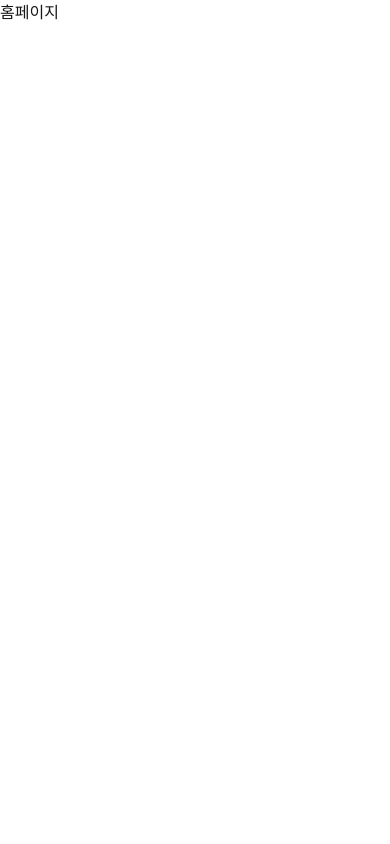
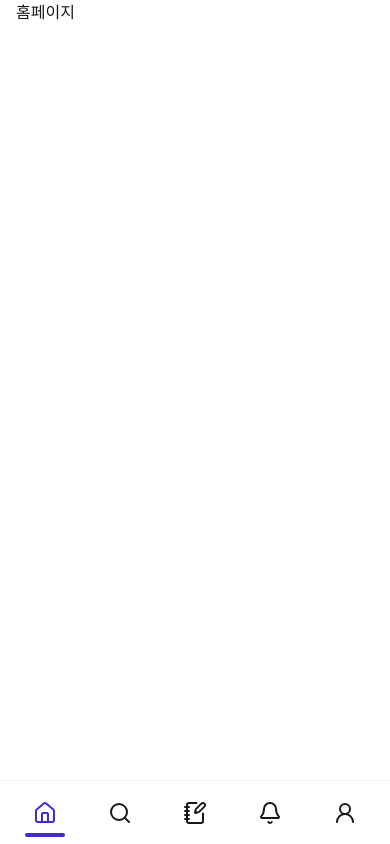
Before and after one commit to Teddy-Suh/deepdiview, a Next.js app: page / in a window 390 px wide. Built offline with nearby package versions, Linux system fonts and the light colour scheme.

Commit message:
✨ Feat: add BottomNav

```diff
--- a/package.json
+++ b/package.json
@@ -10,6 +10,7 @@
   },
   "dependencies": {
     "@tailwindcss/postcss": "^4.0.6",
+    "clsx": "^2.1.1",
     "lucide-react": "^0.475.0",
     "next": "15.1.7",
     "react": "^19.0.0",
--- a/src/app/layout.tsx
+++ b/src/app/layout.tsx
@@ -1,6 +1,7 @@
 import type { Metadata } from 'next'
 import './globals.css'
 import TopNav from '@/components/TopNav'
+import BottomNav from '@/components/BottomNav'
 
 export const metadata: Metadata = {
   title: 'Deepdiview',
@@ -14,10 +15,15 @@ export default function RootLayout({
   return (
     <html lang='ko'>
       <body>
-        <header>
-          <TopNav />
-        </header>
-        {children}
+        <div className='mx-auto max-w-[1440px] px-4 sm:px-6 lg:px-8'>
+          <header>
+            <TopNav />
+          </header>
+          <main>{children}</main>
+          <footer>
+            <BottomNav />
+          </footer>
+        </div>
       </body>
     </html>
   )
--- /dev/null
+++ b/src/components/BottomNav.tsx
@@ -0,0 +1,40 @@
+'use client'
+import { Bell, Home, NotebookPen, Search, UserRound } from 'lucide-react'
+import Link from 'next/link'
+import { usePathname } from 'next/navigation'
+import clsx from 'clsx'
+
+export default function BottomNav() {
+  const pathname = usePathname()
+  return (
+    <nav className='dock md:hidden'>
+      <Link href='/' className={clsx({ 'dock-active text-primary': pathname === '/' })}>
+        <Home />
+      </Link>
+      <Link
+        href='/search'
+        className={clsx({ 'dock-active text-primary': pathname.startsWith('/search') })}
+      >
+        <Search />
+      </Link>
+      <Link
+        href='/board'
+        className={clsx({ 'dock-active text-primary': pathname.startsWith('/board') })}
+      >
+        <NotebookPen />
+      </Link>
+      <Link
+        href='/notifications'
+        className={clsx({ 'dock-active text-primary': pathname.startsWith('/notifications') })}
+      >
+        <Bell />
+      </Link>
+      <Link
+        href='/profile'
+        className={clsx({ 'dock-active text-primary': pathname.startsWith('/profile') })}
+      >
+        <UserRound />
+      </Link>
+    </nav>
+  )
+}
--- a/src/components/TopNav.tsx
+++ b/src/components/TopNav.tsx
@@ -4,10 +4,10 @@ import Link from 'next/link'
 
 export default function TopNav() {
   return (
-    <nav className='navbar hidden md:flex'>
+    <nav className='navbar hidden px-0 md:flex'>
       <div className='flex-1'>
         <Link
-          className='btn btn-ghost hover:text-primary hover:border-transparent hover:bg-transparent hover:shadow-none'
+          className='btn btn-ghost hover:text-primary pl-0 hover:border-transparent hover:bg-transparent hover:shadow-none'
           href='/'
         >
           <h1 className='text-2xl font-bold'>Deepdiview</h1>
```
Also changed, not shown: 1 other file (tests, documents, lock files or other folders).
